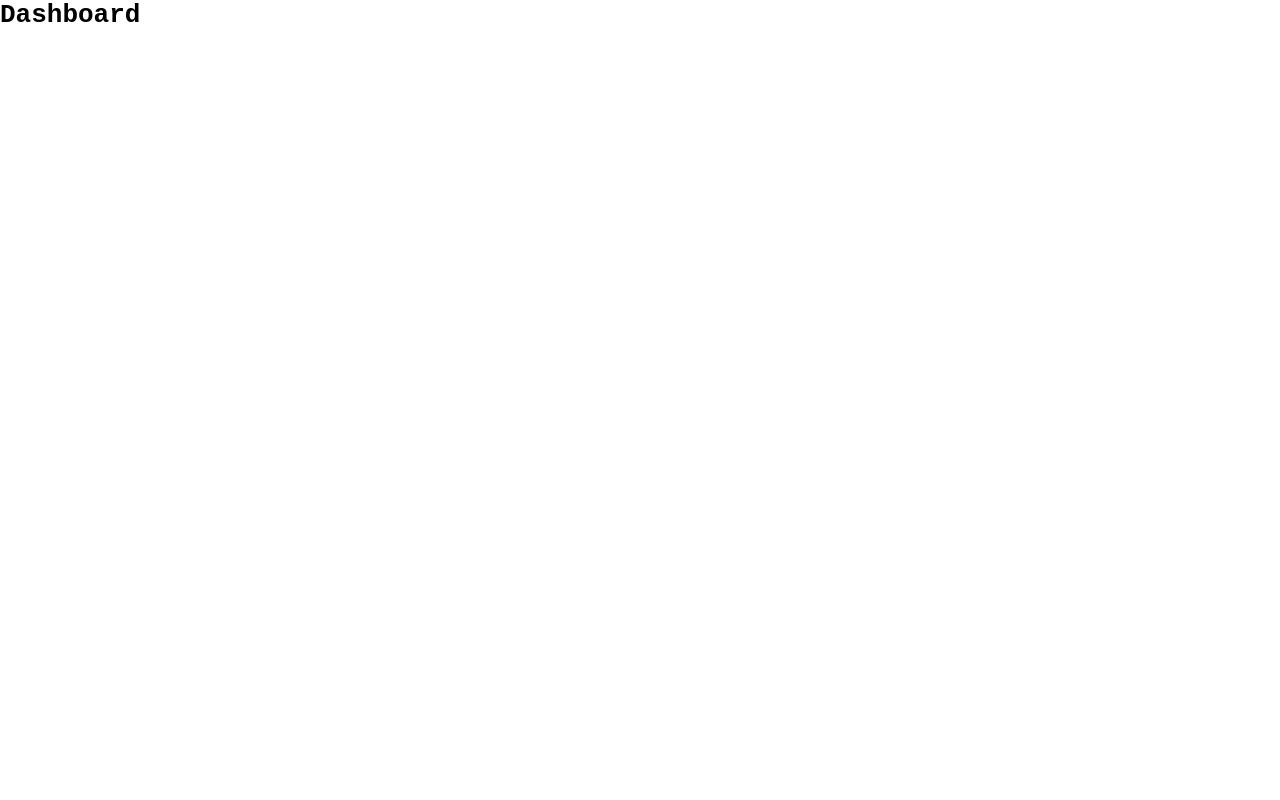
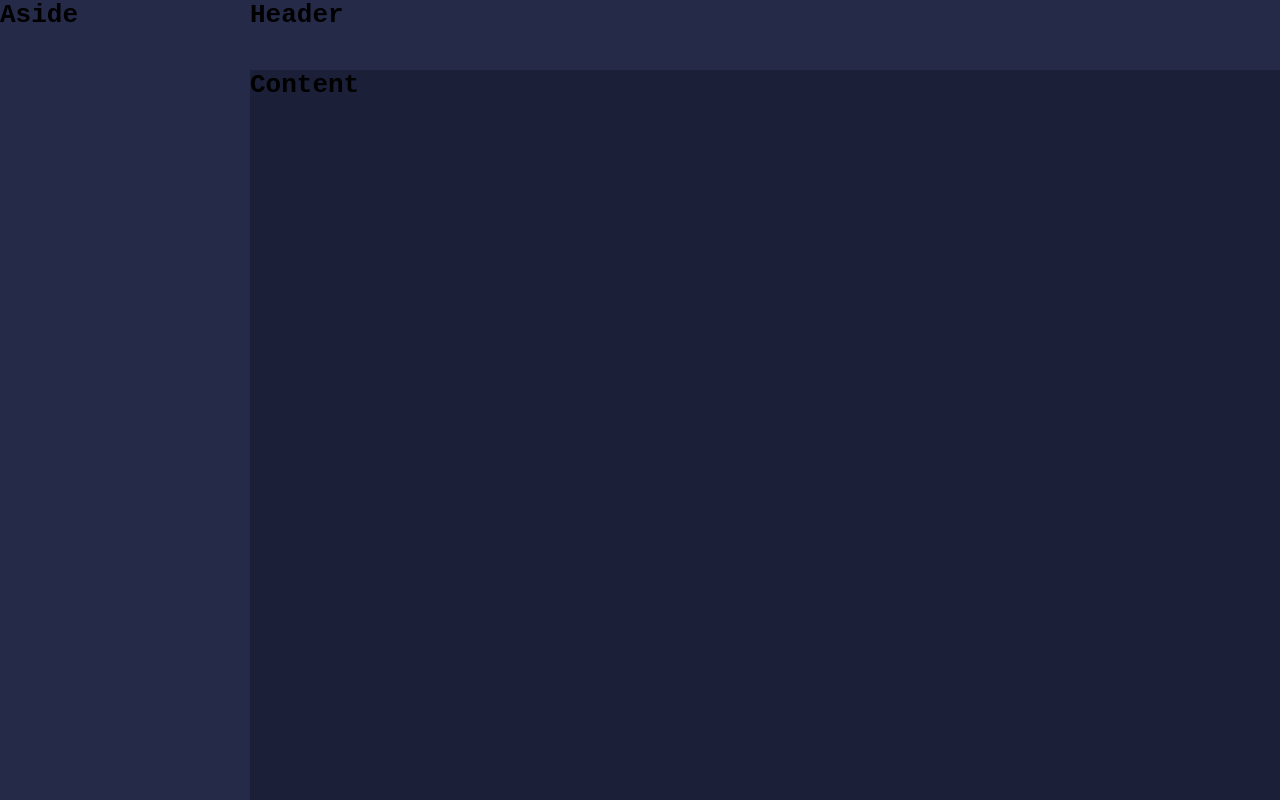
Before and after one commit to deborafsm/fe_tsx_react_be_lrv_php_db_mysql, a React (Create React App) app in the folder front_end_wallet/: page / in a window 1280 px wide. Built offline with nearby package versions, Linux system fonts and the light colour scheme.

Commit message:
Add: Style Grid (AS, H, CT)

```diff
--- a/front_end_wallet/src/App.tsx
+++ b/front_end_wallet/src/App.tsx
@@ -1,11 +1,11 @@
 import React from 'react';
 import GlobalStyle from './styles/GlobalStyle';
-import Dashboard from './pages/Dashboard/dashboard';
+import Layout from './components/Layout/layout';
 const App: React.FC = () => {
   return (
     <>
       <GlobalStyle/>
-        <Dashboard />
+        <Layout/>
 
     </>
 
--- a/front_end_wallet/src/components/Aside/style.ts
+++ b/front_end_wallet/src/components/Aside/style.ts
@@ -1,6 +1,7 @@
-import style from 'styled-components';
+import styled from 'styled-components';
 
-const Container = style.div`
-    background-color: red;
+const Container = styled.div`
+    grid-area: AS;
+    background-color: #252a48;
 `;
 export default Container
--- a/front_end_wallet/src/components/Content/content.tsx
+++ b/front_end_wallet/src/components/Content/content.tsx
@@ -1,9 +1,11 @@
 
 import React from "react";
-
+import Container from "./style";
 const Content: React.FC = () => {
     return (
-        <h1>Content</h1>
+        <Container>
+            <h1>Content</h1>
+        </Container>
     );
 }
 export default Content;
--- a/front_end_wallet/src/components/Content/style.ts
+++ b/front_end_wallet/src/components/Content/style.ts
@@ -1,3 +1,7 @@
-import styled from "styled-components";
+import styled from 'styled-components';
 
-// export default Container = styled.div ``;
+const Container = styled.div`
+    grid-area: CT;
+    background-color: #1b1f38;
+`;
+export default Container
--- a/front_end_wallet/src/components/Header/header.tsx
+++ b/front_end_wallet/src/components/Header/header.tsx
@@ -1,11 +1,13 @@
 
 import React from "react";
-
+import Container from './style'
 
 const Header: React.FC = () => {
     return (
+        <Container>
+            <h1>Header</h1>
+        </Container>
 
-        <h1>Header</h1>
 
     );
 }
--- a/front_end_wallet/src/components/Header/style.ts
+++ b/front_end_wallet/src/components/Header/style.ts
@@ -1,3 +1,7 @@
-import styled from "styled-components";
+import styled from 'styled-components';
 
-// export default Container = styled.div ``;
+const Container = styled.div`
+    grid-area: HM;
+    background-color: #252a48;
+`;
+export default Container
--- /dev/null
+++ b/front_end_wallet/src/components/Layout/layout.tsx
@@ -0,0 +1,17 @@
+import React from "react";
+import Grid from "./style";
+import Header from "../Header/header";
+import Aside from "../Aside/aside";
+import Content from "../Content/content";
+const Layout: React.FC = () => {
+    return (
+        <Grid>
+            <Header />
+            <Aside />
+            <Content />
+        </Grid>
+
+
+    );
+}
+export default Layout;
--- /dev/null
+++ b/front_end_wallet/src/components/Layout/style.ts
@@ -0,0 +1,13 @@
+import styled from 'styled-components';
+// Layout H - HEADER AS - ASIDE CT - CONTENT
+const Grid = styled.div`
+    display: grid;
+    grid-template-columns:250px auto;
+    grid-template-rows:70px auto;
+    grid-template-areas:
+    'AS HM'
+    'AS CT';
+    height: 100vh;
+
+`;
+export default Grid
```
